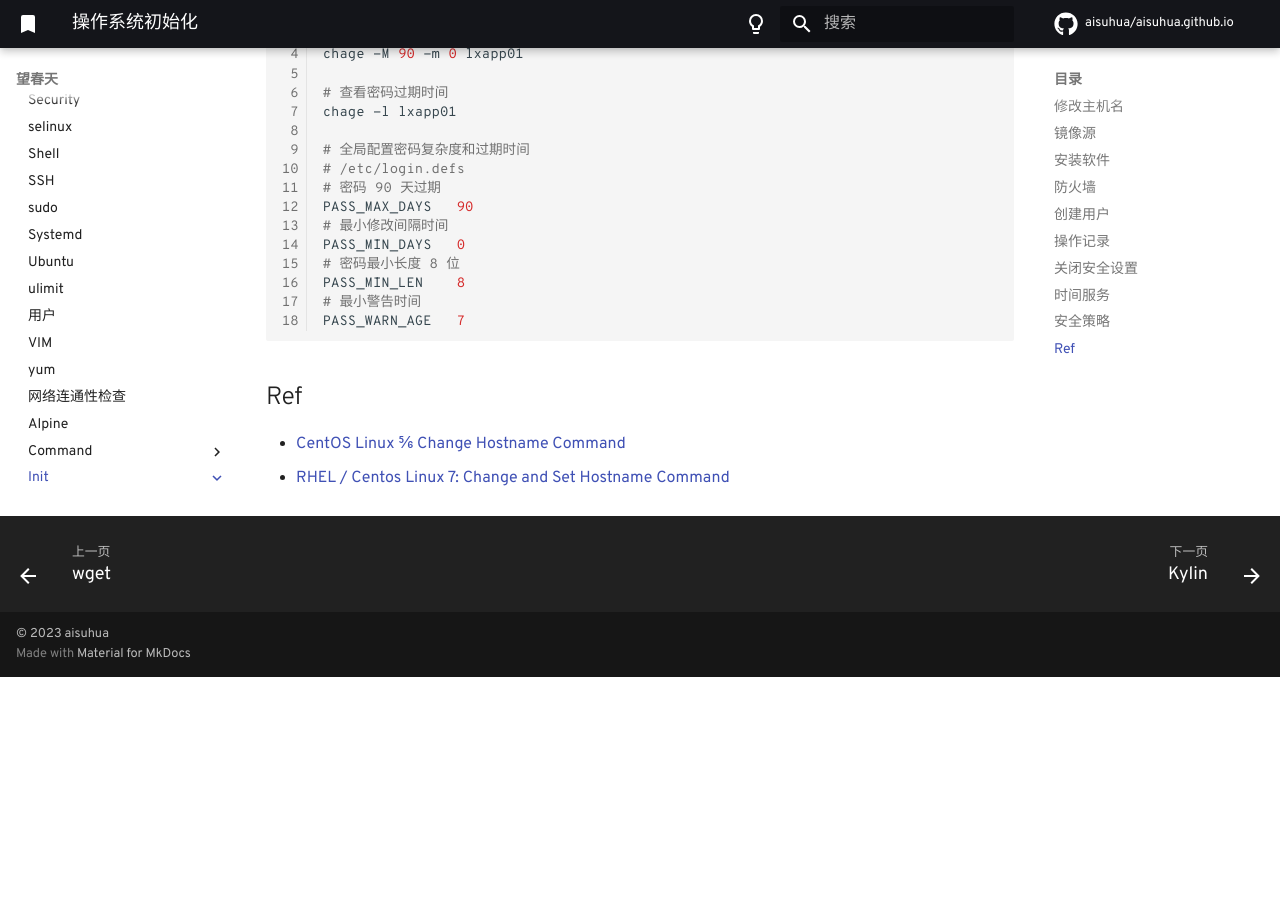
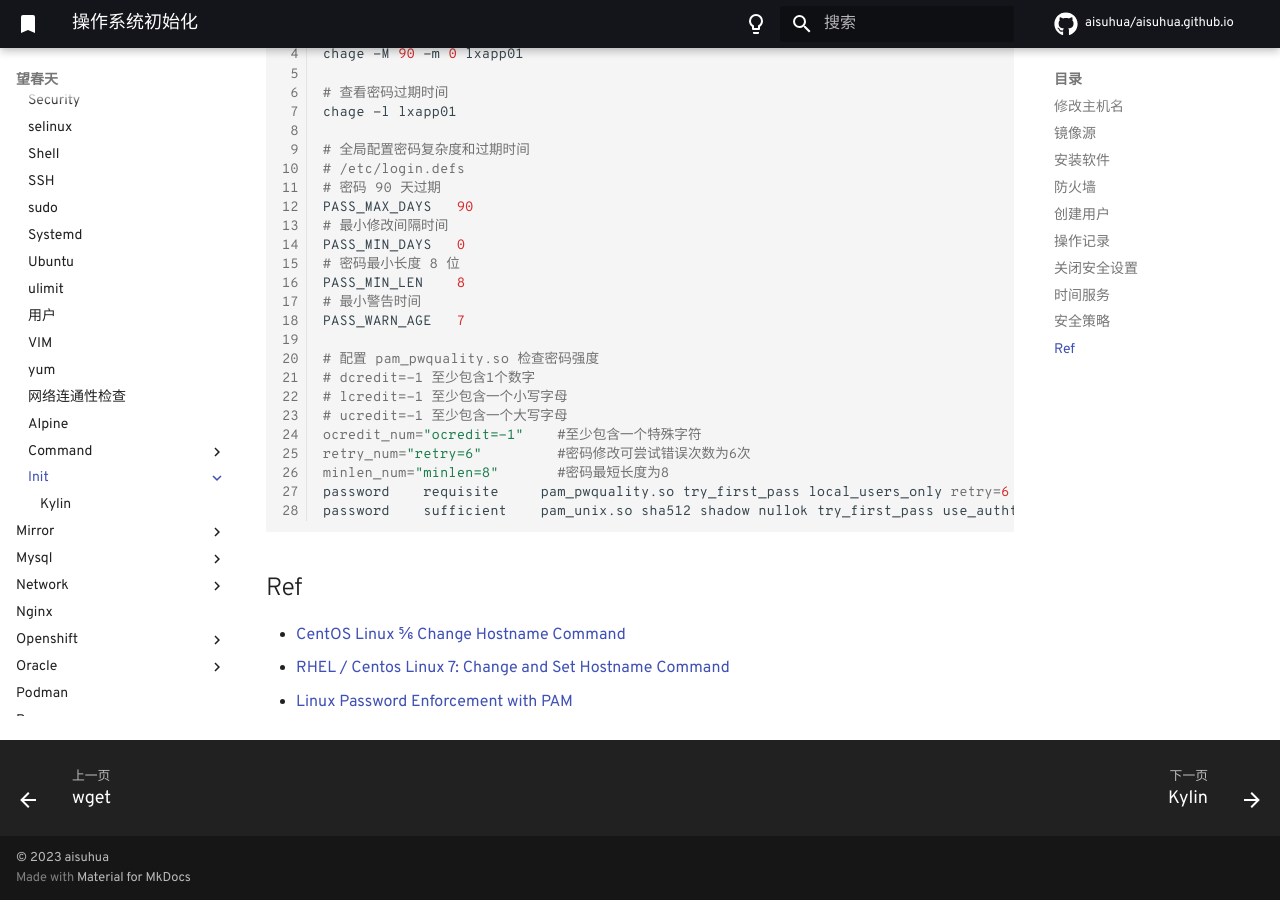
Before and after one commit to aisuhua/aisuhua.github.io, an MkDocs documentation site: the page built from docs/linux/init/README.md, in a window 1280 px wide and 900 px high, scrolled down 3756 px. Built offline with MkDocs 1.6.1 and Material for MkDocs 9.7.7, drawn with Linux system fonts in a browser that asks for light colours; comment, search, counter and statistics services are not loaded; before the commit the page ends 4433 px from its top, so only the background shows below that.

Commit message:
README.md

````diff
--- a/docs/linux/init/README.md
+++ b/docs/linux/init/README.md
@@ -198,6 +198,16 @@
 PASS_MIN_LEN    8
 # 最小警告时间
 PASS_WARN_AGE   7
+
+# 配置 pam_pwquality.so 检查密码强度
+# dcredit=-1 至少包含1个数字
+# lcredit=-1 至少包含一个小写字母
+# ucredit=-1 至少包含一个大写字母
+ocredit_num="ocredit=-1"    #至少包含一个特殊字符
+retry_num="retry=6"         #密码修改可尝试错误次数为6次
+minlen_num="minlen=8"       #密码最短长度为8
+password    requisite     pam_pwquality.so try_first_pass local_users_only retry=6 authtok_type= minlen=8 ocredit=-1 ucredit=-1 lcredit=-1 dcredit=-1 enforce_for_root
+password    sufficient    pam_unix.so sha512 shadow nullok try_first_pass use_authtok
 ```
 
 
@@ -205,3 +215,4 @@
 
 - [CentOS Linux 5/6 Change Hostname Command](https://www.cyberciti.biz/faq/centos-hostname-change-command-line/)
 - [RHEL / Centos Linux 7: Change and Set Hostname Command](https://www.cyberciti.biz/faq/rhel-redhat-centos-7-change-hostname-command/)
+- [Linux Password Enforcement with PAM](https://deer-run.com/users/hal/linux_passwords_pam.html)
````
